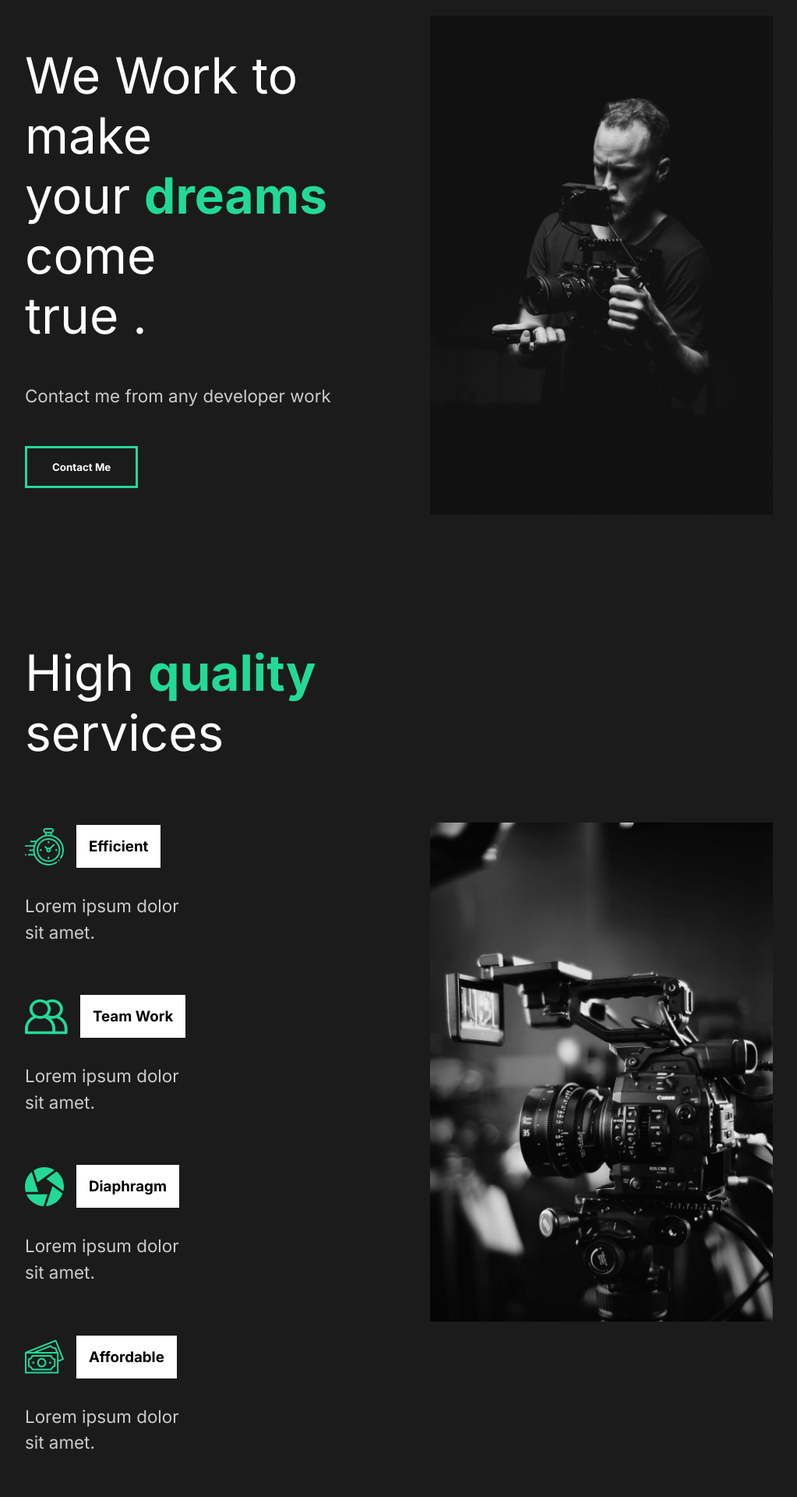
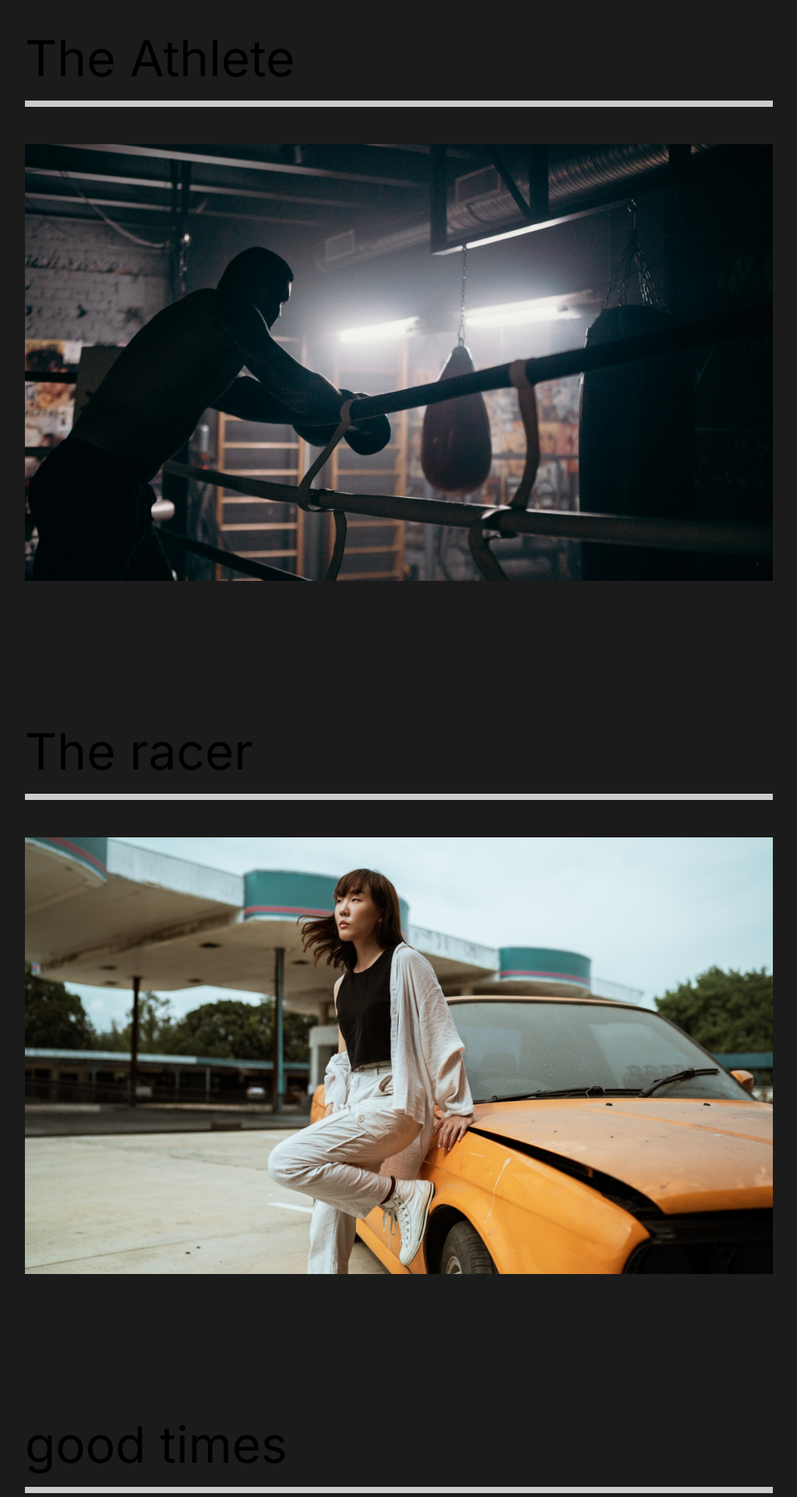
Before and after one commit to YardenSamorai/yarden-protfolio, a React (Create React App) app: page /work in a window 1280 px wide. Shown: the part 140-2060 px from the top of the page at 78% size, without its empty margins (128-1151 px from the left). Built offline with nearby package versions, Linux system fonts and the light colour scheme.

Commit message:
Working on Animation and added components

```diff
--- a/src/App.js
+++ b/src/App.js
@@ -1,15 +1,25 @@
 //Import Pages
 import AboutUs from "./pages/AboutUs";
+import ContactUs from "./pages/ContactUs";
+import OurWork from "./pages/OurWork";
+import MovieDetail from "./pages/MovieDetail";
 //Global Style
 import GlobalStyle from "./components/GlobalStyle";
 import Nav from "./components/Nav";
+//Import React-Router-Dom
+import { Route, Routes } from "react-router-dom";
 
 function App() {
   return (
     <div>
       <GlobalStyle />
       <Nav />
-      <AboutUs />
+      <Routes>
+        <Route path="/" element={<AboutUs />} />
+        <Route path="/work" element={<OurWork />} />
+        <Route path="/work/:id" element={<MovieDetail />} />
+        <Route path="/contact" element={<ContactUs />} />
+      </Routes>
     </div>
   );
 }
--- /dev/null
+++ b/src/MovieState.js
@@ -0,0 +1,81 @@
+//Import Images
+import athlete from "./img/athlete-small.png";
+import goodtimes from "./img/goodtimes-small.png";
+import theracer from "./img/theracer-small.png";
+import athlete2 from "./img/athlete2.png";
+import goodtimes2 from "./img/good-times2.jpg";
+import theracer2 from "./img/the-racer2.jpg";
+
+export const MovieState = () => {
+  return [
+    {
+      title: "The Athlete",
+      mainImg: athlete,
+      secondaryImg: athlete2,
+      url: "/work/the-athlete",
+      awards: [
+        {
+          title: "Truly A masterpiece",
+          description:
+            "“Lorem Ipsum is simply dummy text of the printing and typesetting industry.”",
+        },
+        {
+          title: "Fresh look on a brutal sport.",
+          description:
+            "“Lorem Ipsum is simply dummy text of the printing and typesetting industry.”",
+        },
+        {
+          title: "It’s okay lmao.",
+          description:
+            "“Lorem Ipsum is simply dummy text of the printing and typesetting industry.”",
+        },
+      ],
+    },
+    {
+      title: "Good Times",
+      mainImg: goodtimes,
+      url: "/work/good-times",
+      secondaryImg: goodtimes2,
+      awards: [
+        {
+          title: "Truly A masterpiece",
+          description:
+            "“Lorem Ipsum is simply dummy text of the printing and typesetting industry.”",
+        },
+        {
+          title: "Fresh look on a brutal sport.",
+          description:
+            "“Lorem Ipsum is simply dummy text of the printing and typesetting industry.”",
+        },
+        {
+          title: "It’s okay lmao.",
+          description:
+            "“Lorem Ipsum is simply dummy text of the printing and typesetting industry.”",
+        },
+      ],
+    },
+    {
+      title: "The Racer",
+      mainImg: theracer,
+      url: "/work/the-racer",
+      secondaryImg: theracer2,
+      awards: [
+        {
+          title: "Truly A masterpiece",
+          description:
+            "“Lorem Ipsum is simply dummy text of the printing and typesetting industry.”",
+        },
+        {
+          title: "Fresh look on a brutal sport.",
+          description:
+            "“Lorem Ipsum is simply dummy text of the printing and typesetting industry.”",
+        },
+        {
+          title: "It’s okay lmao.",
+          description:
+            "“Lorem Ipsum is simply dummy text of the printing and typesetting industry.”",
+        },
+      ],
+    },
+  ];
+};
--- a/src/components/AboutSection.js
+++ b/src/components/AboutSection.js
@@ -2,26 +2,54 @@
 import home1 from "../img/home1.png";
 //Styled
 import styled from "styled-components";
+//Import Framer Motion
+import { motion } from "framer-motion";
+
 import { About, Description, Image, Hide } from "../styles";
 
 const AboutSection = () => {
+  const titleAnim = {
+    hidden: { opacity: 0 },
+    show: { opacity: 1, transition: { duration: 2 } },
+  };
+
+  const container = {
+    hidden: { x: 100 },
+    show: {
+      x: 0,
+      transition: {
+        duration: 0.75,
+        ease: "easeOut",
+        staggerChildren: 1,
+        when: "afterChildren",
+      },
+    },
+  };
+
   return (
     <About className="about">
       <Description className="description">
-        <div className="title">
+        <motion.div
+          className="title"
+          variants={container}
+          initial="hidden"
+          animate="show"
+        >
           <Hide className="hide">
-            <h2>We Work to make</h2>
+            <motion.h2 variants={titleAnim} initial="hidden" animate="show">
+              Work to make
+            </motion.h2>
           </Hide>
           <Hide className="hide">
-            <h2>
+            <motion.h2 variants={titleAnim}>
               your <span>dreams</span> come{" "}
-            </h2>
+            </motion.h2>
           </Hide>
           <Hide className="hide">
-            <h2>true .</h2>
+            <motion.h2 variants={titleAnim}>true .</motion.h2>
           </Hide>
-        </div>
-        <p>Contact me from any developer work</p>
+        </motion.div>
+        <p>Contact me for any developer work</p>
         <button>Contact Me</button>
       </Description>
       <Image className="image">
--- a/src/components/Nav.js
+++ b/src/components/Nav.js
@@ -1,21 +1,22 @@
 import React from "react";
 import styled from "styled-components";
+import { Link } from "react-router-dom";
 
 const Nav = () => {
   return (
     <StyledNav>
       <h1 id="logo">
-        <a href="#">Yarden Samorai</a>
+        <Link to="/">Yarden Samorai</Link>
       </h1>
       <ul>
         <li>
-          <a href="#">1. About Me</a>
+          <Link to="/">1. About Me</Link>
         </li>
         <li>
-          <a href="#">2. My Work</a>
+          <Link to="/work">2. My Work</Link>
         </li>
         <li>
-          <a href="#">3. Contact Me</a>
+          <Link to="/contact">3. Contact Me</Link>
         </li>
       </ul>
     </StyledNav>
--- a/src/index.js
+++ b/src/index.js
@@ -1,11 +1,15 @@
 import React from "react";
 import ReactDOM from "react-dom/client";
 import App from "./App";
+//Import React - Router - Dom
+import { BrowserRouter } from "react-router-dom";
 
 const root = ReactDOM.createRoot(document.getElementById("root"));
 root.render(
   <React.StrictMode>
-    <App />
+    <BrowserRouter>
+      <App />
+    </BrowserRouter>
   </React.StrictMode>
 );
 
--- /dev/null
+++ b/src/pages/ContactUs.js
@@ -0,0 +1,11 @@
+import React from "react";
+
+const ContactUs = () => {
+  return (
+    <div>
+      <h1>Contact Us</h1>
+    </div>
+  );
+};
+
+export default ContactUs;
--- /dev/null
+++ b/src/pages/MovieDetail.js
@@ -0,0 +1,107 @@
+import React, { useState, useEffect } from "react";
+import styled from "styled-components";
+import { useNavigate, useLocation } from "react-router-dom";
+import { MovieState } from "../MovieState";
+
+const MovieDetail = () => {
+  const location = useLocation();
+  const url = location.pathname;
+  console.log(url);
+  const [movies, setMovies] = useState(MovieState);
+  const [movie, setMovie] = useState(null);
+
+  useEffect(() => {
+    const currentMovie = movies.filter((stateMovie) => stateMovie.url === url);
+    setMovie(currentMovie[0]);
+  }, [movies, url]);
+
+  return (
+    <>
+      {movie && (
+        <Details>
+          <HeadLine>
+            <h2>{movie.title}</h2>
+            <img src={movie.mainImg} alt="a nice Image" />
+          </HeadLine>
+          <Awards>
+            {movie.awards.map((award) => (
+              <Award
+                title={award.title}
+                description={award.description}
+                key={award.title}
+              />
+            ))}
+          </Awards>
+          <ImageDisplay>
+            <img src={movie.secondaryImg} alt="movie" />
+          </ImageDisplay>
+        </Details>
+      )}
+    </>
+  );
+};
+
+const Details = styled.div`
+  color: white;
+`;
+
+const HeadLine = styled.div`
+  min-height: 90vh;
+  padding-top: 20vh;
+  position: relative;
+  h2 {
+    position: absolute;
+    top: 10%;
+    left: 50%;
+    transform: translate(-50%, -10%);
+  }
+  img {
+    width: 100%;
+    height: 70vh;
+    object-fit: cover;
+  }
+`;
+
+const Awards = styled.div`
+  min-height: 80vh;
+  display: flex;
+  margin: 5rem;
+  align-items: center;
+  justify-content: space-around;
+`;
+
+const AwardStyle = styled.div`
+  padding: 5rem;
+  h3 {
+    font-size: 2rem;
+  }
+  .line {
+    width: 50%;
+    background: #23d997;
+    height: 0.5rem;
+    margin: 1rem 0rem;
+  }
+  p {
+    padding: 2rem 0rem;
+  }
+`;
+
+const ImageDisplay = styled.div`
+  min-height: 50vh;
+  img {
+    width: 100%;
+    height: 100vh;
+    object-fit: cover;
+  }
+`;
+
+const Award = ({ title, description }) => {
+  return (
+    <AwardStyle>
+      <h3>{title}</h3>
+      <div className="line"></div>
+      <p>{description}</p>
+    </AwardStyle>
+  );
+};
+export default MovieDetail;
--- /dev/null
+++ b/src/pages/OurWork.js
@@ -0,0 +1,61 @@
+import React from "react";
+//images
+import athlete from "../img/athlete-small.png";
+import theracer from "../img/theracer-small.png";
+import goodtimes from "../img/goodtimes-small.png";
+//Import style and React router dom
+import styled from "styled-components";
+import { Link } from "react-router-dom";
+
+const OurWork = () => {
+  return (
+    <Work>
+      <Movie>
+        <h2>The Athlete</h2>
+        <div className="line"> </div>
+        <Link to="/work/the-athlete">
+          <img src={athlete} alt="" />
+        </Link>
+      </Movie>
+      <Movie>
+        <h2>The racer</h2>
+        <div className="line"></div>
+        <Link to="/work/the-racer">
+          <img src={theracer} alt="" />
+        </Link>
+      </Movie>
+      <Movie>
+        <h2>good times </h2>
+        <div className="line"></div>
+        <Link to="/work/good-times">
+          <img src={goodtimes} alt="" />
+        </Link>
+      </Movie>
+    </Work>
+  );
+};
+
+const Work = styled.div`
+  min-height: 100vh;
+  overflow: hidden;
+  padding: 5rem 10rem;
+  h2 {
+    padding: 1rem 0rem;
+  }
+`;
+
+const Movie = styled.div`
+  padding-bottom: 10rem;
+  .line {
+    height: 0.5rem;
+    background: #cccccc;
+    margin-bottom: 3rem;
+  }
+
+  img {
+    width: 100%;
+    height: 70vh;
+    object-fit: cover;
+  }
+`;
+export default OurWork;
```
